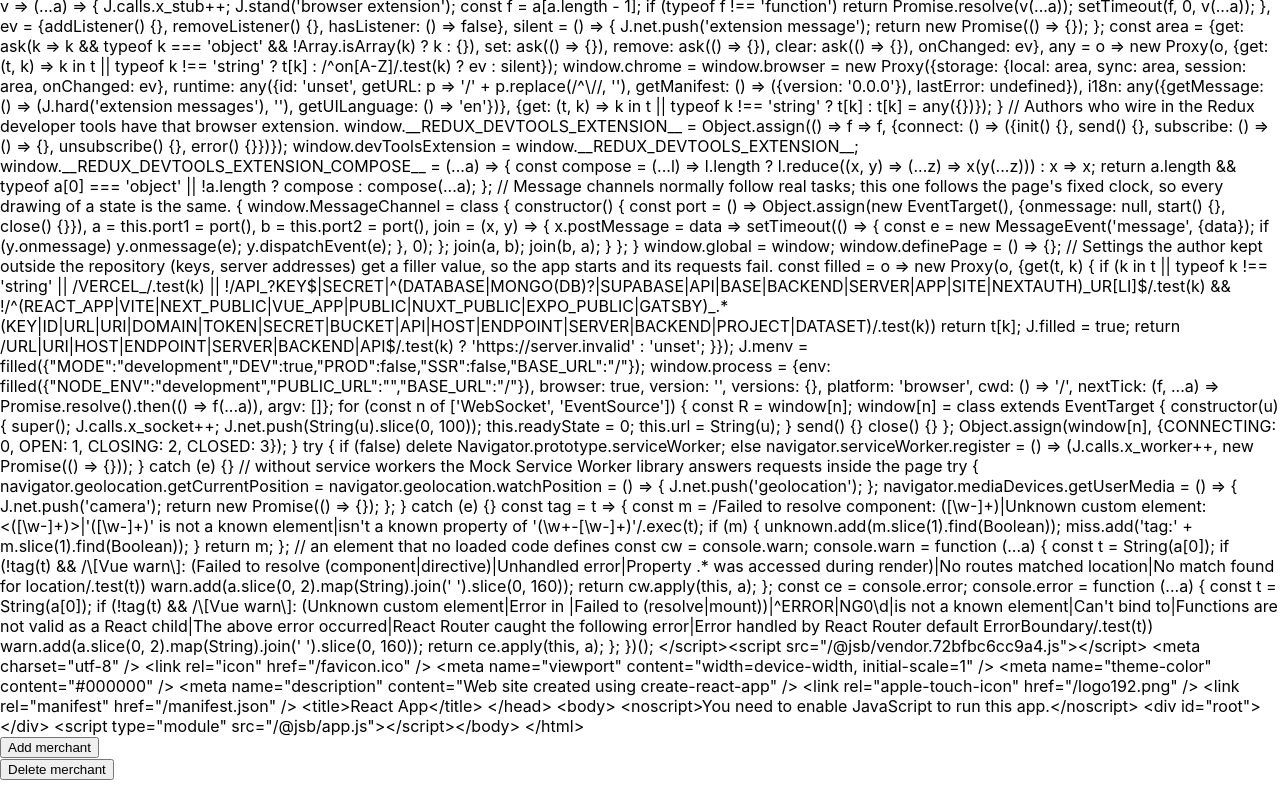
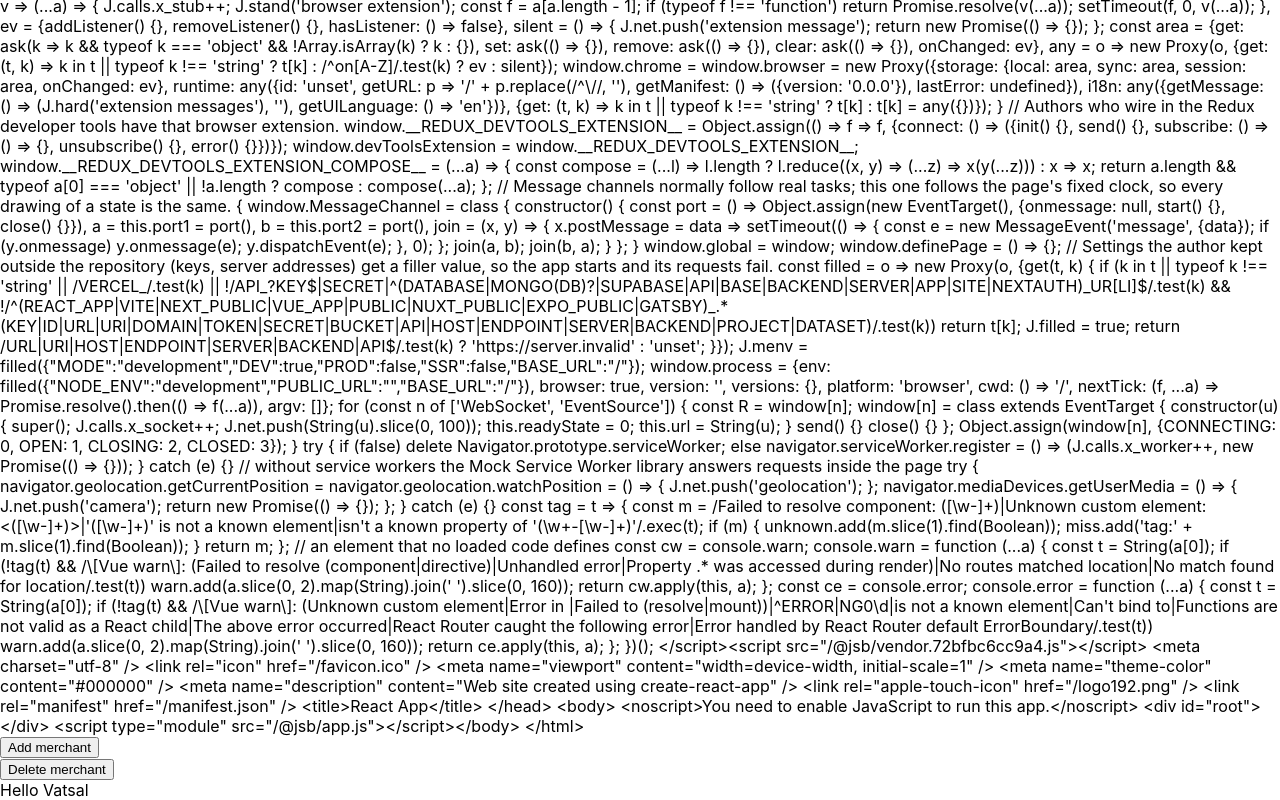
Before and after one commit to Legit-Ox/DBMS_Project, a React (Create React App) app in the folder frontend/: page / in a window 1280 px wide. Shown: the part 2284-3084 px from the top of the page. Built offline with nearby package versions, Linux system fonts and the light colour scheme.

Commit message:
First commit from vatsal tester

```diff
--- a/frontend/src/App.js
+++ b/frontend/src/App.js
@@ -51,6 +51,8 @@ function App() {
       <button onClick={createMerchant}>Add merchant</button>
       <br />
       <button onClick={deleteMerchant}>Delete merchant</button>
+      <div>Hello Vatsal</div>
+
     </div>
   );
 }
```
